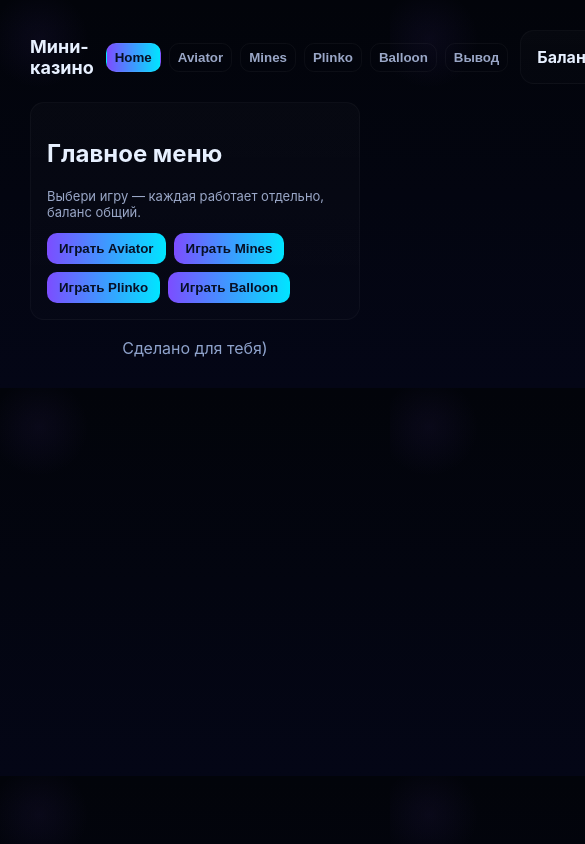
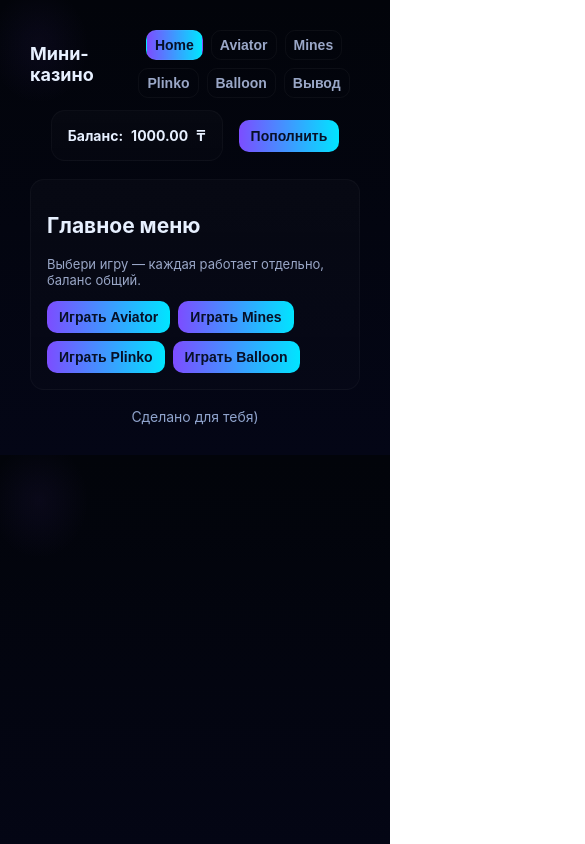
Before and after one commit to chorekeeper/kasino-games, a plain HTML site: page index.html in a window 390 px wide. Shown: the top 844 px of the page, 585 px wide, since content can reach past the window. Drawn offline with Linux system fonts and the light colour scheme.

Commit message:
Update index.html

```diff
--- a/index.html
+++ b/index.html
@@ -5,6 +5,17 @@
 <meta name="viewport" content="width=device-width,initial-scale=1" />
 <title>Мини-казино</title>
 <style>
+  @media(max-width:700px){
+  header{flex-direction:column;align-items:flex-start;gap:10px}
+  nav{flex-wrap:wrap;justify-content:center;width:100%}
+  .balance{width:100%;justify-content:center}
+}
+.mines-grid{grid-template-columns:repeat(auto-fit,minmax(40px,1fr));}
+.modal{width:90%;max-width:380px}
+@media(max-width:480px){
+  body{padding:10px;font-size:14px}
+  button,input,select{font-size:14px;padding:6px 8px}
+}
   :root{--bg:#040616;--card:#071127;--accent:#7c4dff;--accent2:#00e5ff;--muted:#9aa7c7}
   *{box-sizing:border-box}
   body{margin:0;background:radial-gradient(ellipse at 10% 10%, rgba(124,77,255,0.06), transparent 10%), linear-gradient(180deg,#02040a 0%, #040616 100%);color:#e7f0ff;font-family:Inter,system-ui,Segoe UI,Roboto,Arial;padding:18px}
```
